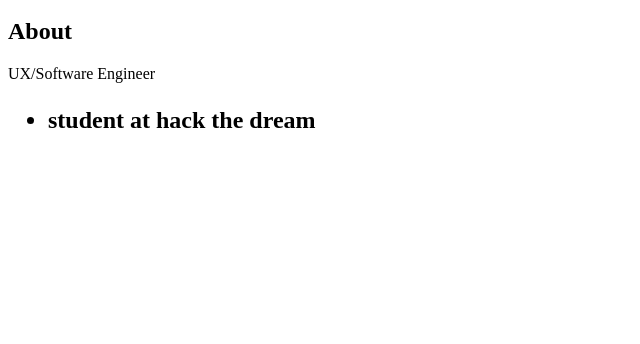
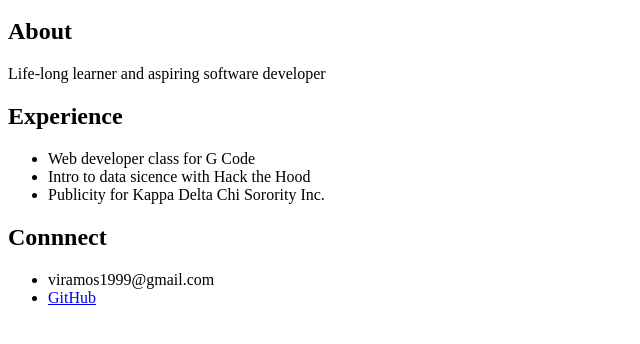
Before and after one commit to virginiarm/virginia-ramos-haummea, a plain HTML site: page index.html in a window 1280 px wide. Shown: the part 48-392 px from the top of the page, without its empty margins (0-640 px from the left). Drawn offline with Linux system fonts and the light colour scheme.

Commit message:
about,experience, connect sections added

```diff
--- a/index.html
+++ b/index.html
@@ -1,8 +1,14 @@
 <h1>Virginia Ramos</h1>
 <h2>About</h2>
-<p>UX/Software Engineer</p>
-<h2>
+<p>Life-long learner and aspiring software developer</p>
+<h2>Experience</h2>
 <ul>
-    <li>student at hack the dream</li>
+    <li>Web developer class for G Code </li>
+    <li>Intro to data sicence with Hack the Hood</li>
+    <li>Publicity for Kappa Delta Chi Sorority Inc.</li>
 </ul>
-</h2>
+<h2>Connnect</h2>
+    <ul>
+        <li>viramos1999@gmail.com</li>
+        <li><a href="https://github.com/virginiarm">GitHub</a></li>
+    </ul>
```
